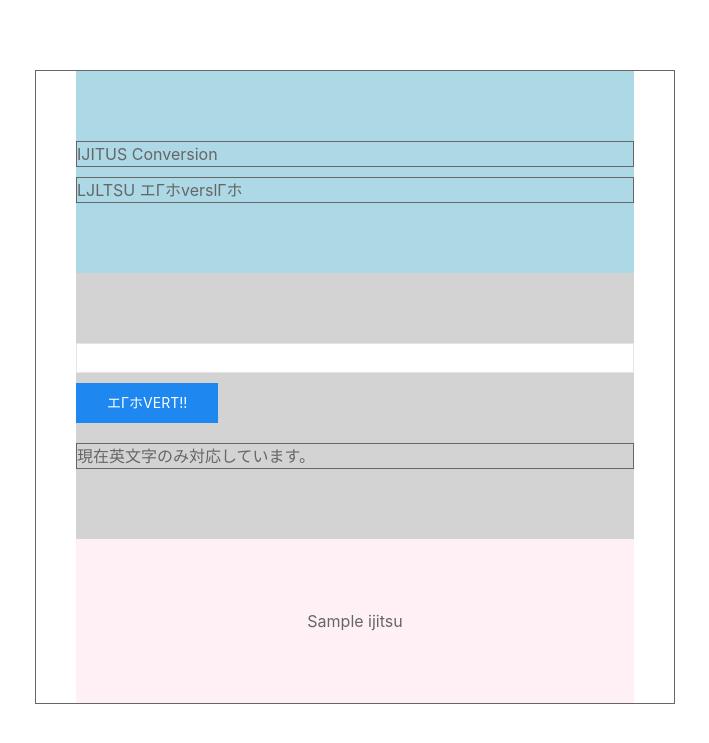
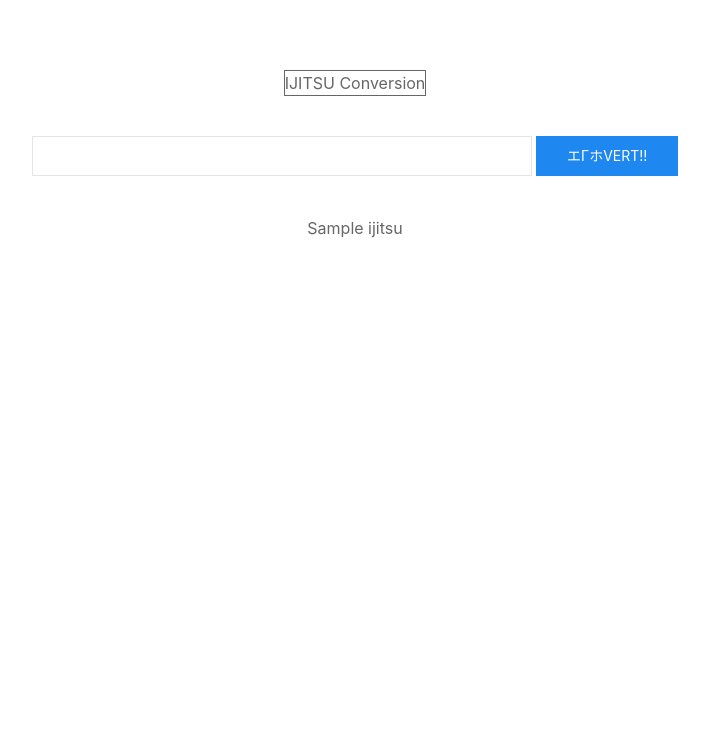
Before and after one commit to iijvill/python-flask-kotobuki, a Flask app: template app/templates/index.html in a window 1280 px wide. Shown: the top 743 px of the page, without its empty margins (285-994 px from the left). Run offline with Flask 2, Linux system fonts and the light colour scheme; the template is opened without the code that fills it: most values are stand-ins (such as "Sample title", 1, 10 or a date in 2020); some libraries are stand-ins or nearby versions.

Commit message:
htmlのセンタリング

```diff
--- a/app/app.py
+++ b/app/app.py
@@ -1,9 +1,7 @@
 # flaskとrender_template(HRMLを表示させるための関数)をインポート
 from flask import Flask, render_template, request
 
-# flaskオブジェクトの生成
-
-app = Flask(__name__)
+app = Flask(__name__)  # flaskオブジェクトの生成
 
 # ルーティング。/indexへアクセスされたらindexメソッドを実行する
 @app.route("/index")
--- a/app/templates/index.html
+++ b/app/templates/index.html
@@ -15,17 +15,20 @@
 </head>
 
 <body>
-    <div class="uk-width-1-2 uk-container uk-margin-large-top" style=" border: solid 1px;">
+    <!-- <div class="uk-width-2-3 uk-container uk-margin-large-top" style=" border: solid 1px;">
 
         <div class="uk-section" style="background-color:lightblue">
-            <div class="uk-margin-small" style="border: solid 1px;">IJITUS Conversion</div>
+            <div class="uk-margin-small" style="border: solid 1px;">IJITSU Conversion</div>
             <div class="uk-margin-small" style="border: solid 1px;">LJLTSU エΓホverslΓホ</div>
         </div>
 
         <div class="uk-section" style="background-color:lightgray">
             <form action="/index" method="POST">
-                <input class="uk-input uk-form-small" type="text" name="target_str">
-                <button class="uk-button uk-button-primary uk-margin-small-top" type="submit">エΓホvert!!</button>
+
+                <div class="uk-margin" uk-margin>
+                    <input class="uk-input uk-form-width-large" type="text" name="target_str">
+                    <button class="uk-button uk-button-primary" type="submit">エΓホvert!!</button>
+                </div>
             </form>
             <div class="uk-margin" style="border: solid 1px;">現在英文字のみ対応しています。</div>
         </div>
@@ -35,6 +38,33 @@
                 {{ijitsu}}
             </div>
         </div>
+    </div> -->
+
+    <div class="uk-section">
+        <div class="uk-child-width-expand uk-text-center uk-grid uk-grid-stack">
+            <div class="uk-flex uk-flex-center uk-first-column">
+                <div class="" style="border: solid 1px;">IJITSU Conversion</div>
+            </div>
+        </div>
+        <div class="uk-child-width-expand uk-text-center uk-grid uk-grid-stack">
+            <form action="/index" method="POST">
+                <div class="uk-margin" uk-margin>
+                    <input class="uk-input uk-form-width-large" type="text" name="target_str">
+                    <button class="uk-button uk-button-primary" type="submit">エΓホvert!!</button>
+                </div>
+            </form>
+        </div>
+        <!-- <div class="uk-child-width-expand uk-text-center uk-grid uk-grid-stack">
+            <div class="uk-flex uk-flex-center">
+                <div class="uk-margin" style="border: solid 1px;">現在英文字のみ対応しています。</div>
+            </div>
+        </div> -->
+        <div class="uk-child-width-expand uk-text-center uk-grid uk-grid-stack">
+            <div class="uk-flex uk-flex-center">
+                {{ijitsu}}
+            </div>
+
+        </div>
     </div>
 </body>
 
```
